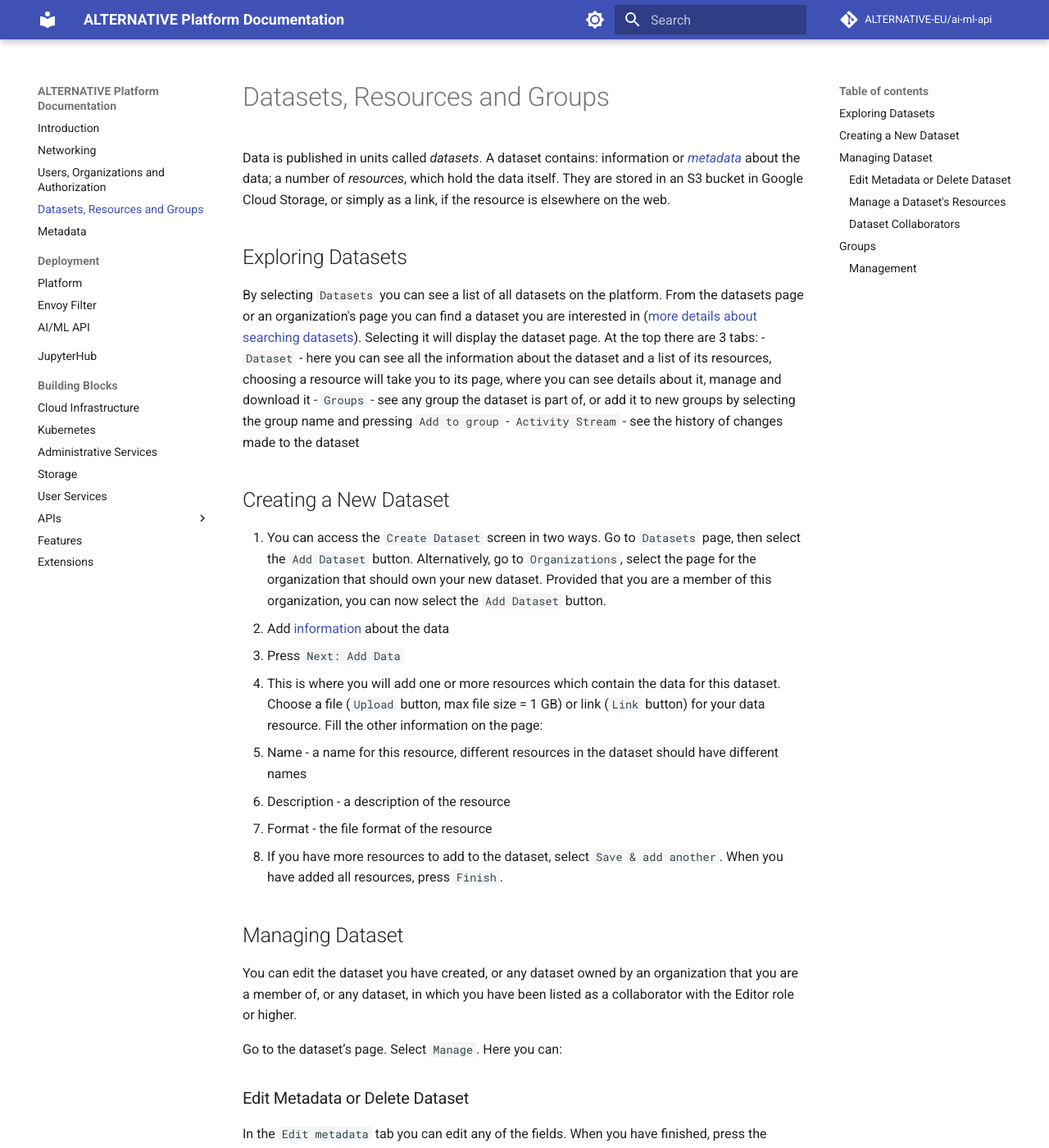
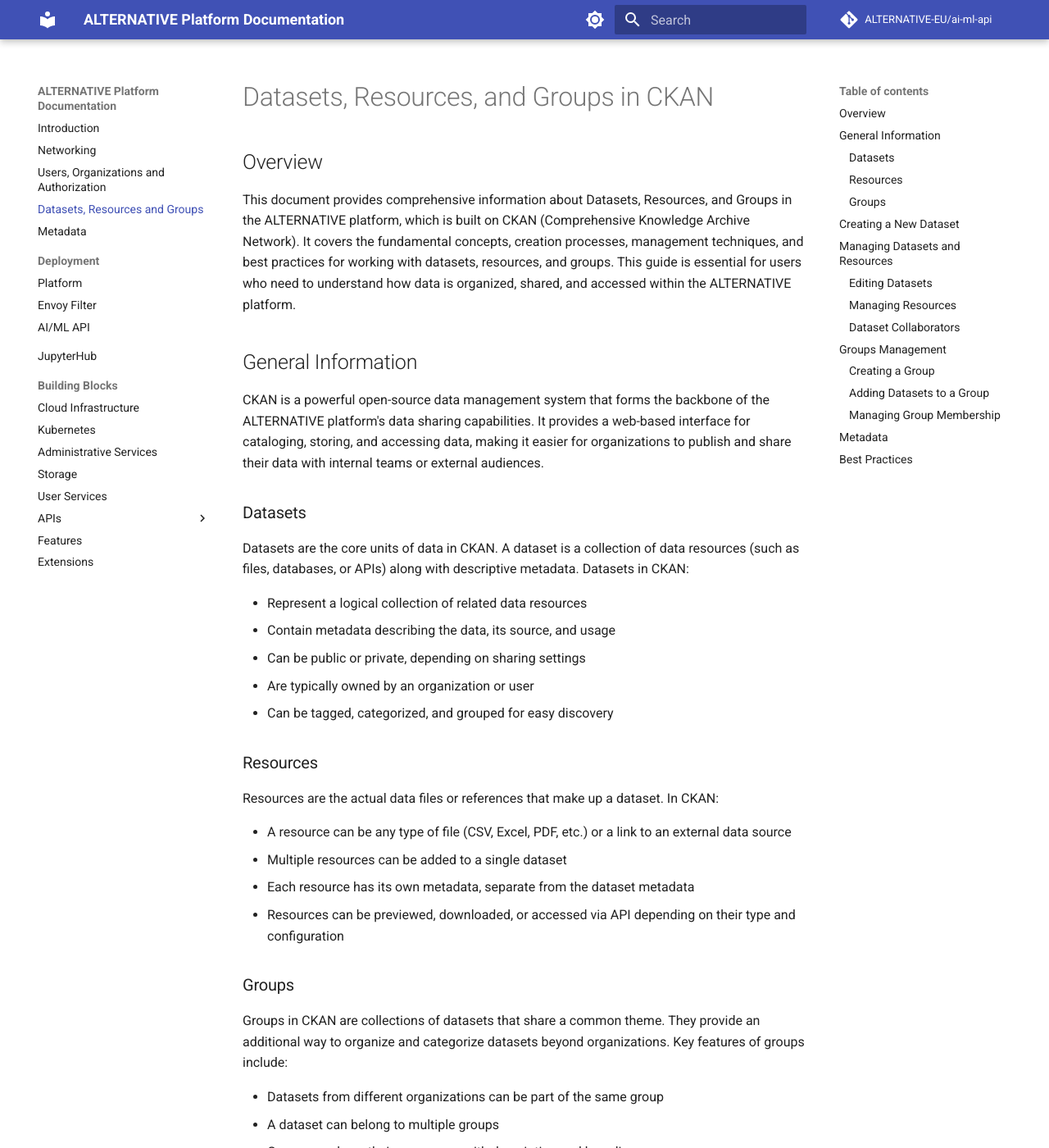
Before and after one commit to ALTERNATIVE-EU/alternative.github.io, an MkDocs documentation site: the page built from docs/docs/datasets.md, in a window 1280 px wide and 1400 px high. Shown: the whole window at 82% size. Built offline with MkDocs 1.6.1 and Material for MkDocs 9.7.7, drawn with Linux system fonts in a browser that asks for light colours; comment, search, counter and statistics services are not loaded; some of the changed text lies outside the part shown.

Commit message:
Update documentation for datasets, resources and groups

```diff
--- a/docs/docs/datasets.md
+++ b/docs/docs/datasets.md
@@ -1,58 +1,149 @@
-# Datasets, Resources and Groups
+# Datasets, Resources, and Groups in CKAN
 
-Data is published in units called *datasets*. A dataset contains: information or [*metadata*](metadata.md) about the data; a number of *resources*, which hold the data itself. They are stored in an S3 bucket in Google Cloud Storage, or simply as a link, if the resource is elsewhere on the web.
+## Overview
 
-## Exploring Datasets
+This document provides comprehensive information about Datasets, Resources, and Groups in the ALTERNATIVE platform, which is built on CKAN (Comprehensive Knowledge Archive Network). It covers the fundamental concepts, creation processes, management techniques, and best practices for working with datasets, resources, and groups. This guide is essential for users who need to understand how data is organized, shared, and accessed within the ALTERNATIVE platform.
 
-By selecting `Datasets` you can see a list of all datasets on the platform. From the datasets page or an organization's page you can find a dataset you are interested in ([more details about searching datasets](metadata.md#find-data)). Selecting it will display the dataset page. At the top there are 3 tabs:
-- `Dataset` - here you can see all the information about the dataset and a list of its resources, choosing a resource will take you to its page, where you can see details about it, manage and download it
-- `Groups` - see any group the dataset is part of, or add it to new groups by selecting the group name and pressing `Add to group`
-- `Activity Stream` - see the history of changes made to the dataset
+## General Information
+
+CKAN is a powerful open-source data management system that forms the backbone of the ALTERNATIVE platform's data sharing capabilities. It provides a web-based interface for cataloging, storing, and accessing data, making it easier for organizations to publish and share their data with internal teams or external audiences.
+
+### Datasets
+
+Datasets are the core units of data in CKAN. A dataset is a collection of data resources (such as files, databases, or APIs) along with descriptive metadata. Datasets in CKAN:
+
+- Represent a logical collection of related data resources
+- Contain metadata describing the data, its source, and usage
+- Can be public or private, depending on sharing settings
+- Are typically owned by an organization or user
+- Can be tagged, categorized, and grouped for easy discovery
+
+### Resources
+
+Resources are the actual data files or references that make up a dataset. In CKAN:
+
+- A resource can be any type of file (CSV, Excel, PDF, etc.) or a link to an external data source
+- Multiple resources can be added to a single dataset
+- Each resource has its own metadata, separate from the dataset metadata
+- Resources can be previewed, downloaded, or accessed via API depending on their type and configuration
+
+### Groups
+
+Groups in CKAN are collections of datasets that share a common theme. They provide an additional way to organize and categorize datasets beyond organizations. Key features of groups include:
+
+- Datasets from different organizations can be part of the same group
+- A dataset can belong to multiple groups
+- Groups can have their own pages with description and branding
+- They help in discovering related datasets across organizational boundaries
+- Groups can have members with different levels of access
 
 ## Creating a New Dataset
 
-1. You can access the `Create Dataset` screen in two ways. Go to `Datasets` page, then select the `Add Dataset` button. Alternatively, go to `Organizations`, select the page for the organization that should own your new dataset. Provided that you are a member of this organization, you can now select the `Add Dataset` button.
-2. Add [information](metadata.md#fields) about the data
-3. Press `Next: Add Data`
-4. This is where you will add one or more resources which contain the data for this dataset. Choose a file (`Upload` button, max file size = 1 GB) or link (`Link` button) for your data resource. Fill the other information on the page:
-   - Name - a name for this resource, different resources in the dataset should have different names
-   - Description - a description of the resource
-   - Format - the file format of the resource
-5. If you have more resources to add to the dataset, select `Save & add another`. When you have added all resources, press `Finish`.
+To create a new dataset in the ALTERNATIVE platform:
 
-## Managing Dataset
+1. From the 'Datasets' page, click the 'Add Dataset' button, or go to your organization's page and click 'Add Dataset'.
+2. Fill in the required metadata fields:
+   - Title (unique across the platform)
+   - Description
+   - Tags (for improved searchability)
+   - License
+   - Organization (dataset owner)
+   - Visibility (public or private)
+3. Click 'Next: Add Data'.
+4. Add one or more resources to your dataset:
+   - Upload a file or provide a link to the data
+   - Give the resource a name
+   - Provide a description of the resource
+   - Specify the format of the resource
+5. Click 'Finish' when you've added all resources.
 
-You can edit the dataset you have created, or any dataset owned by an organization that you are a member of, or any dataset, in which you have been listed as a collaborator with the Editor role or higher.
+## Managing Datasets and Resources
 
-Go to the dataset’s page. Select `Manage`. Here you can:
+### Editing Datasets
 
-### Edit Metadata or Delete Dataset
+To edit an existing dataset:
 
-In the `Edit metadata` tab you can edit any of the fields. When you have finished, press the `Update Dataset` button to save your changes. Alernatively, you can delete the dataset by pressing `Delete`. The dataset is not completely deleted. It is hidden, so it does not show up in any searches. However, by visiting the URL for the dataset’s page, it can still be seen (by users with appropriate authorization), and *undeleted* if necessary. If it's important to completely delete the dataset - contact a sysadmin user.
+1. Navigate to the dataset's page.
+2. Click 'Manage'.
+3. In the 'Edit metadata' tab, you can modify any of the fields.
+4. Click 'Update Dataset' to save your changes.
 
-### Manage a Dataset's Resources
+### Managing Resources
 
-In the `Resources` tab, you can add new resources to the dataset by pressing `Add new resource`, or, by selecting a resource, you can edit information about it. When you have finished editing, select the button marked `Update Resource` to save your changes. To delete the resource, press `Delete`.
+To manage resources within a dataset:
+
+1. Go to the dataset's 'Manage' page.
+2. Click on the 'Resources' tab.
+3. Here you can:
+   - Add new resources by clicking 'Add new resource'
+   - Edit existing resources by selecting them and modifying the information
+   - Delete resources if needed
 
 ### Dataset Collaborators
 
-In the `Collaborators` tab, you'll see a list of all users that have been given special permissions to the dataset (**collaborators don't have to be members of the organization that owns the dataset**). From the list you can `Edit` (change their role) or `Delete` a collaborator. Add new collaborator by selecting `Add Collaborators` - choose their username, assign a role and press `Add Collaborator`.
+You can manage collaborators for a dataset:
 
-**Collaborator Roles**:
+1. In the dataset's 'Manage' page, go to the 'Collaborators' tab.
+2. Add new collaborators or edit/delete existing ones.
+3. Assign roles: Member (view only), Editor (can edit), or Admin (full control).
 
-- Member - can access the dataset if private, but not edit it
-- Editor - can edit the dataset and its resources, as well as accessing the dataset if private
-- Admin - in addition to managing the dataset, they can add and remove collaborators
+## Groups Management
 
-## Groups
+### Creating a Group
 
-Groups are collections of datasets (**datasets in a group can be owned by different organizations**). They can also have members. By selecting `Groups` near the top of any page, you can find all the existing groups. Selecting a group will take you to its page where you'll find information about it and datasets that have been added to the group. Only sysadmin users can create groups, by going to the `Groups` page and pressing `Add Group`. Initially, the group has no datasets and only 1 member - the creator.
+Note: Only system administrators can create groups in the ALTERNATIVE platform.
 
-### Management
+To create a new group:
 
-From the group's page, select `Manage`. On this page there are 2 tabs: `Edit` - where you can change information about the group or `Delete` it; and `Members` - you can see a list of all members, add or remove users from the group, or change their role.
+1. Go to the 'Groups' page and click 'Add Group'.
+2. Fill in the required information:
+   - Name (used in URLs, can only contain lowercase letters, numbers, and dashes)
+   - Description
+3. Optionally, add an image to represent the group.
+4. Click 'Create Group'.
 
-**Group Roles**:
+### Adding Datasets to a Group
 
-- Member - can add/remove datasets from the group
-- Admin - do the same as a member + can edit group information, as well as manage the group's members
+To add a dataset to a group:
+
+1. Go to the dataset's page.
+2. Click on the 'Groups' tab.
+3. Select the group you want to add the dataset to from the dropdown menu.
+4. Click 'Add to group'.
+
+### Managing Group Membership
+
+Group administrators can manage group membership:
+
+1. Go to the group's page and click 'Manage'.
+2. In the 'Members' tab, you can:
+   - Add new members by entering their username and selecting a role
+   - Change roles of existing members
+   - Remove members from the group
+
+Group roles include:
+- Member: Can see the group's private datasets
+- Editor: Can add/remove datasets from the group
+- Admin: Can manage group membership and edit group properties
+
+## Metadata
+
+Metadata is crucial for organizing and discovering datasets. The ALTERNATIVE platform uses three types of metadata:
+
+1. Default Metadata: Includes fields like title, description, tags, license, etc.
+2. Advanced Metadata for Experiments: Custom fields for scientific experiments (e.g., culture medium, number of replicates, toxin type).
+3. Custom Metadata: Arbitrary key/value pairs for additional dataset information.
+
+## Best Practices
+
+- Use clear, descriptive titles for datasets and resources.
+- Provide comprehensive descriptions to aid in discovery and understanding.
+- Use relevant tags to improve searchability.
+- Always include licensing information.
+- Keep metadata up-to-date, especially for frequently updated datasets.
+- Use appropriate file formats for resources to ensure accessibility.
+- Use groups to create meaningful collections of datasets that span multiple organizations.
+- Keep group descriptions up-to-date to help users understand the purpose and content of the group.
+- Regularly review group memberships to ensure appropriate access levels.
+
+By following these guidelines, you can effectively create, manage, and share datasets, resources, and groups in the ALTERNATIVE platform, facilitating collaboration and data accessibility across the project.
```
